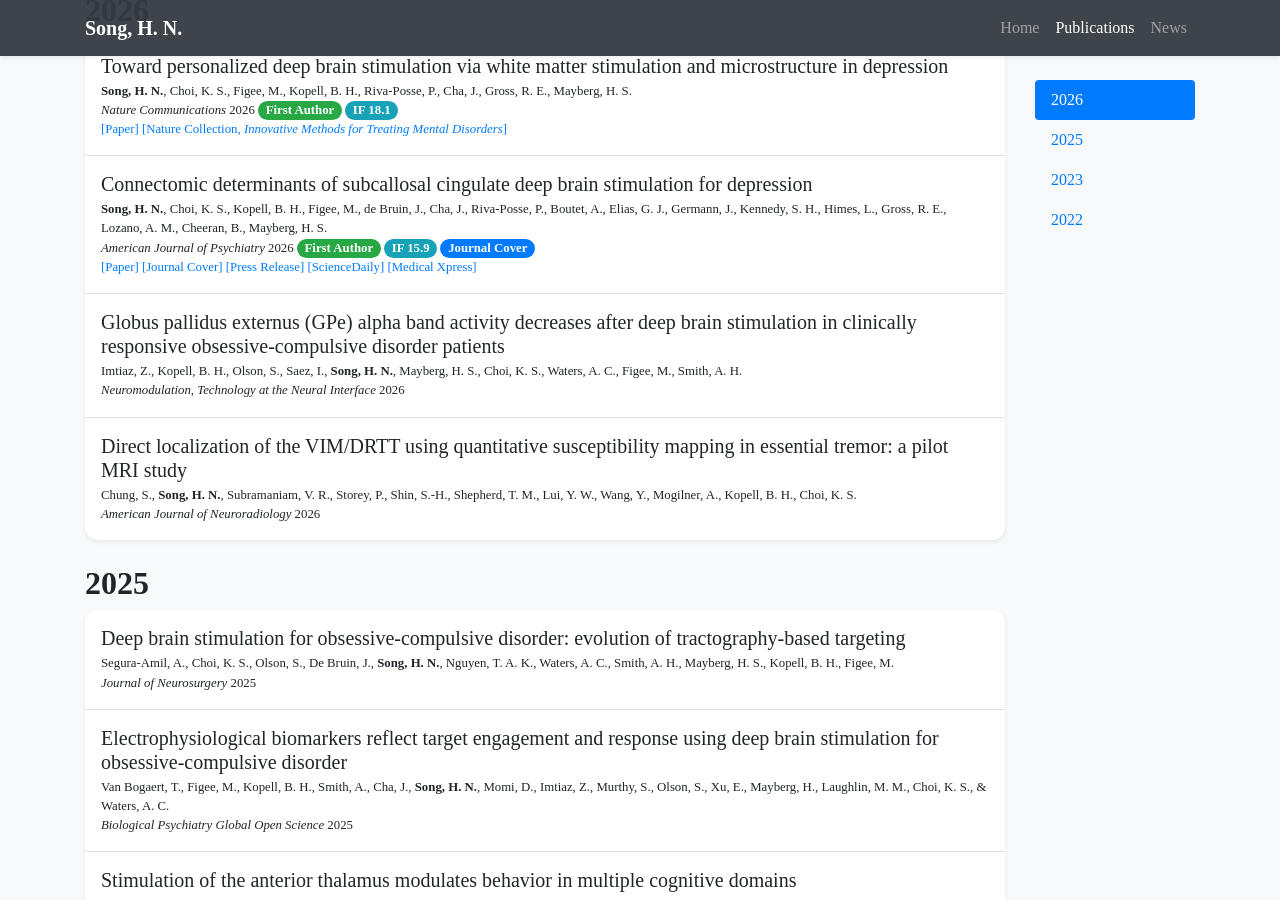
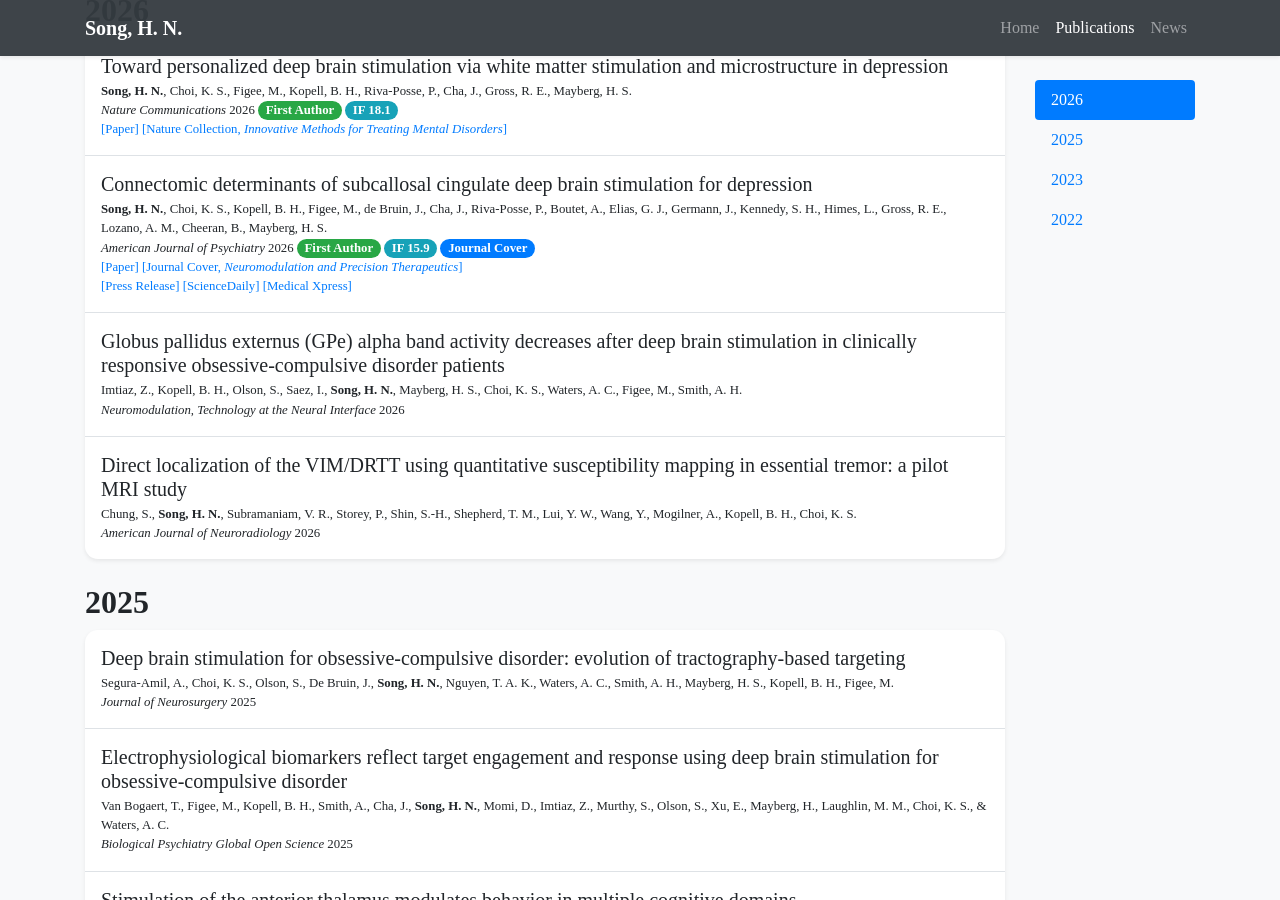
Before and after one commit to ha-neul-song/ha-neul-song.github.io, a Jekyll site: the page built from publications.html, in a window 1280 px wide and 900 px high, scrolled down 1168 px. Built offline with Jekyll 4.4.1, drawn with Linux system fonts in a browser that asks for light colours; nearby versions of some CDN libraries; a style sheet for code colours, icons or effects is not loaded.

Commit message:
update homepage

```diff
--- a/_includes/widgets/publication_item.html
+++ b/_includes/widgets/publication_item.html
@@ -18,6 +18,10 @@
 
             <p class="small pb-0 mb-0 lh-125 text-muted abstract-links">
                 {% for link in item.links %}
+                {% if link[0] == "Press Release" %}
+				<br>
+				{% endif %}
+
                 {% if link[1].url %}
                 <a target="{{ link[1]['target'] }}" href="{{ link[1]['url'] }}">[{{ link[0] }}]</a>
                 {% else %}
```
Also changed, not shown: _publications/2026-pub-AJP-1.md (+1 -2 lines).
